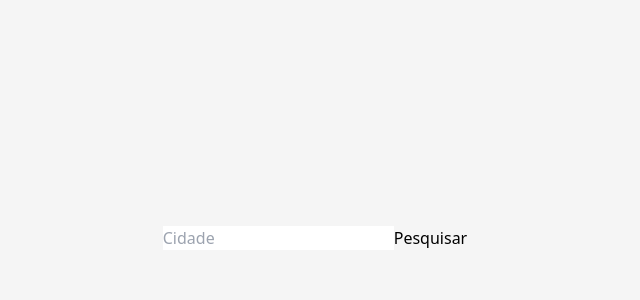
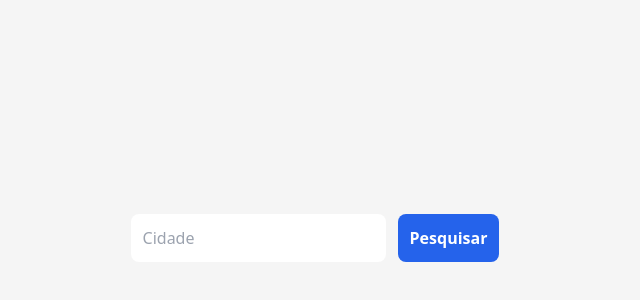
Before and after one commit to DarlanAugusto/weather-app, a React (Create React App) app: page / in a window 1280 px wide. Shown: the part 162-462 px from the top of the page, without its empty margins (325-965 px from the left). Built offline with nearby package versions, Linux system fonts and the light colour scheme.

Commit message:
Estilizando form

```diff
--- a/src/components/Form.jsx
+++ b/src/components/Form.jsx
@@ -3,8 +3,18 @@
 function Form() {
   return (
     <form>
-      <input type="text" placeholder="Cidade" />
-      <button type="submit">Pesquisar</button>
+      <input
+        type="text"
+        placeholder="Cidade"
+        className="p-3 rounded-lg outline-none"
+      />
+
+      <button
+        type="submit"
+        className="bg-blue-600 text-white p-3 rounded-lg font-bold ml-3"
+      >
+        Pesquisar
+      </button>
     </form>
   );
 }
```
